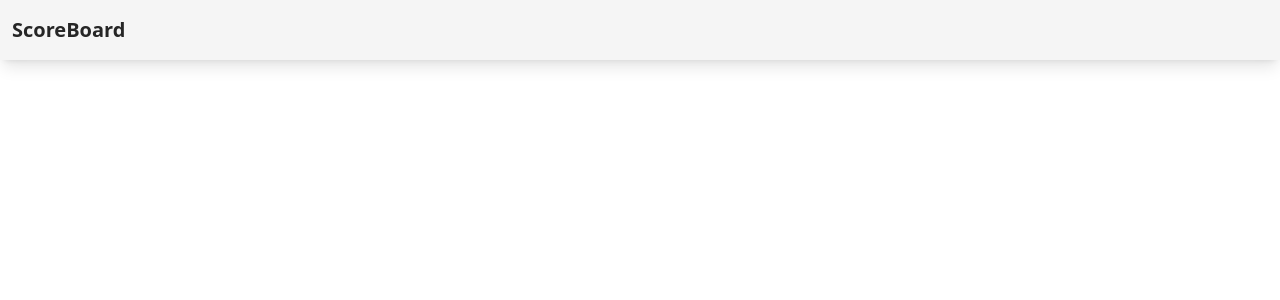
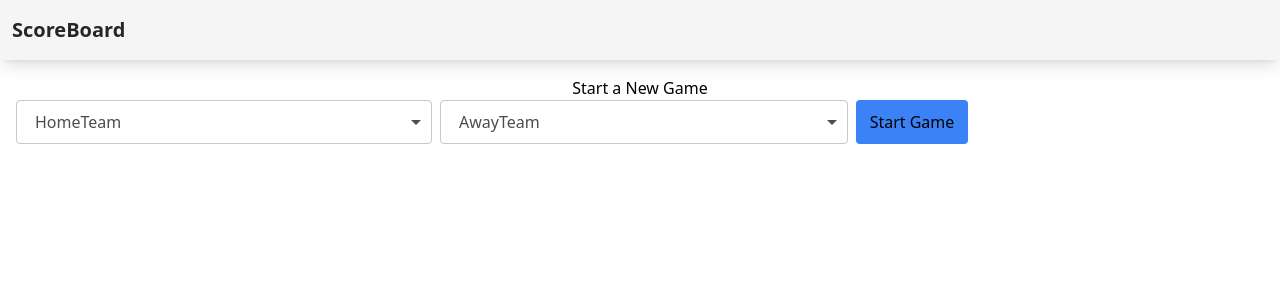
Before and after one commit to m7mdtiger/scoreboard, a Next.js app: page / in a window 1280 px wide. Shown: the top 300 px of the page. Built offline with nearby package versions, Linux system fonts and the light colour scheme.

Commit message:
Add NewMatch

```diff
--- /dev/null
+++ b/components/NewMatch/NewMatch.jsx
@@ -0,0 +1,84 @@
+import { useState } from "react";
+import ReactFlagsSelect from "react-flags-select";
+import countryList from "../../lib/countryList";
+
+const NewMatch = ({ startNewMatch, playingCountries }) => {
+  const [homeTeamCountryCode, setHomeTeamCountryCode] = useState(null);
+  const [awayTeamCountryCode, setAwayTeamCountryCode] = useState(null);
+
+  const handleHomeTeamChange = (countryCode) => {
+    setHomeTeamCountryCode(countryCode);
+  };
+
+  const handleAwayTeamChange = (countryCode) => {
+    setAwayTeamCountryCode(countryCode);
+  };
+
+  const handleStartGame = () => {
+    if (
+      !homeTeamCountryCode ||
+      !awayTeamCountryCode ||
+      homeTeamCountryCode == awayTeamCountryCode
+    )
+      return;
+
+    let newMatch = {
+      gameId: `${homeTeamCountryCode}-${awayTeamCountryCode}`,
+      homeTeam: {
+        name: countryList[homeTeamCountryCode],
+        countryCode: homeTeamCountryCode,
+        score: 0,
+      },
+      awayTeam: {
+        name: countryList[awayTeamCountryCode],
+        countryCode: awayTeamCountryCode,
+        score: 0,
+      },
+    };
+    startNewMatch(newMatch);
+  };
+
+  const playingCountriesArray =
+    (playingCountries && Array.from(playingCountries)) || [];
+  return (
+    <div className="m-4">
+      <h3 className="text-center">Start a New Game</h3>
+      <div className="grid grid-cols-3 space-x-2">
+        <div>
+          <ReactFlagsSelect
+            searchable={true}
+            selected={homeTeamCountryCode}
+            onSelect={handleHomeTeamChange}
+            placeholder={"HomeTeam"}
+            countries={[awayTeamCountryCode]}
+            countries={[...playingCountriesArray, awayTeamCountryCode]}
+            blacklistCountries={true}
+          />
+        </div>
+        <div>
+          <ReactFlagsSelect
+            searchable={true}
+            selected={awayTeamCountryCode}
+            onSelect={handleAwayTeamChange}
+            placeholder={"AwayTeam"}
+            countries={[...playingCountriesArray, homeTeamCountryCode]}
+            blacklistCountries={true}
+          />
+        </div>
+        <button
+          onClick={handleStartGame}
+          className="btn rounded w-28 bg-blue-500 h-11"
+          disabled={
+            !homeTeamCountryCode ||
+            !awayTeamCountryCode ||
+            homeTeamCountryCode === awayTeamCountryCode
+          }
+        >
+          Start Game
+        </button>
+      </div>
+    </div>
+  );
+};
+
+export default NewMatch;
--- a/pages/index.js
+++ b/pages/index.js
@@ -1,5 +1,6 @@
 import { Inter } from "next/font/google";
 import Navbar from "../components/Navbar/Navbar";
+import NewMatch from "../components/NewMatch/NewMatch";
 
 const inter = Inter({ subsets: ["latin"] });
 
@@ -7,6 +8,9 @@ export default function Home() {
   return (
     <div className="h-screen">
       <Navbar />
+      <main>
+        <NewMatch />
+      </main>
     </div>
   );
 }
```
Also changed, not shown: 2 other files (tests, documents, lock files or other folders).
